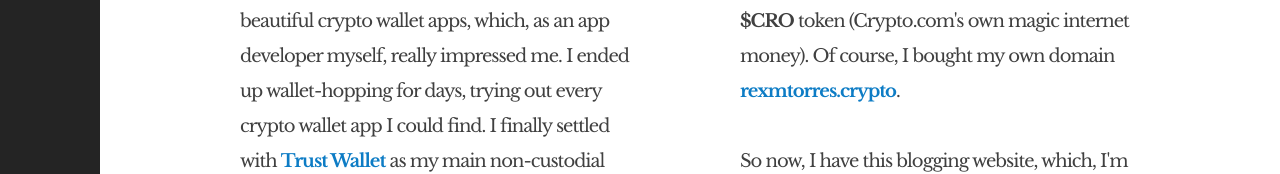
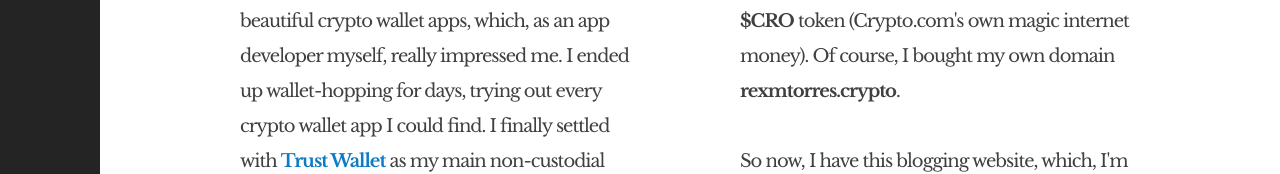
Before and after one commit to rexmtorres/UnstoppableBlog, a plain HTML site: page Suppablog-colorlib/web/about.html in a window 1280 px wide. Shown: the part 1236-1410 px from the top of the page. Drawn offline with nearby package versions, Linux system fonts and the light colour scheme.

Commit message:
Removed rexmtorres.crypto link

```diff
--- a/Suppablog-colorlib/web/about.html
+++ b/Suppablog-colorlib/web/about.html
@@ -106,7 +106,7 @@
                             <p>So...  Out of curiosity and boredom from the COVID-19 lockdown, I tried my hands in cryptocurrency last March 2020.  I instantly got hooked.  It was new to me and it was exciting and interesting playing with these <i>magic internet money</i>.  There were also a lot of amazing and beautiful crypto wallet apps, which, as an app developer myself, really impressed me.  I ended up wallet-hopping for days, trying out every crypto wallet app I could find.  I finally settled with <b><a href="https://share.trustwallet.com/igUDVzh">Trust Wallet</a></b> as my main non-custodial wallet and the <b><a href="https://platinum.crypto.com/r/g3ghxy9n94">Crypto.com App</a></b> as my custodial wallet and main crypto investment and spending platform.</p>
                         </div>
                         <div class="one_half last">
-                            <p><b><a href="https://platinum.crypto.com/r/g3ghxy9n94">Crypto.com</a></b> hosts <i>a lot</i> of events where you can participate to earn crypto or buy stuff at <i>huge</i> discounts.  One time, they partnered with <b><a href="https://unstoppabledomains.com/r/rexmtorres">Unstoppable Domains</a></b> where you can buy your own decentralized internet domain and get a 10% cashback (!!!) if you buy using their native <b>$CRO</b> token (Crypto.com's own magic internet money).  Of course, I bought my own domain <b><a href="https://gateway.pinata.cloud/ipfs/QmVgFS3WdzevNVrU3FBhUqXSSiBw7sePjHmed1M7x1gUvk/">rexmtorres.crypto</a></b>.</p>
+                            <p><b><a href="https://platinum.crypto.com/r/g3ghxy9n94">Crypto.com</a></b> hosts <i>a lot</i> of events where you can participate to earn crypto or buy stuff at <i>huge</i> discounts.  One time, they partnered with <b><a href="https://unstoppabledomains.com/r/rexmtorres">Unstoppable Domains</a></b> where you can buy your own decentralized internet domain and get a 10% cashback (!!!) if you buy using their native <b>$CRO</b> token (Crypto.com's own magic internet money).  Of course, I bought my own domain <b>rexmtorres.crypto</b>.</p>
                             <br>
                             <p>So now, I have this blogging website, which, I'm not yet sure what to put in.  This is my very first attempt at blogging.  So, anything goes...</p>
                         </div>
```
